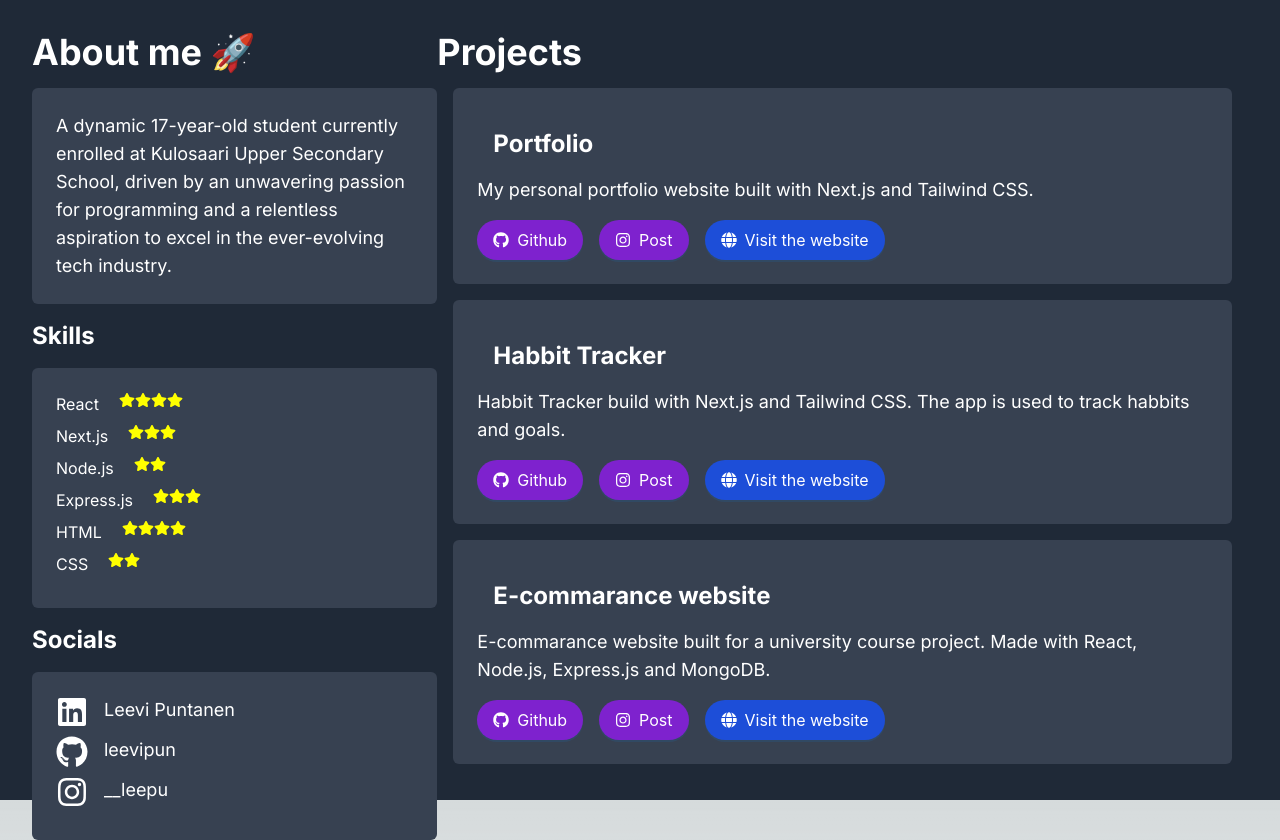
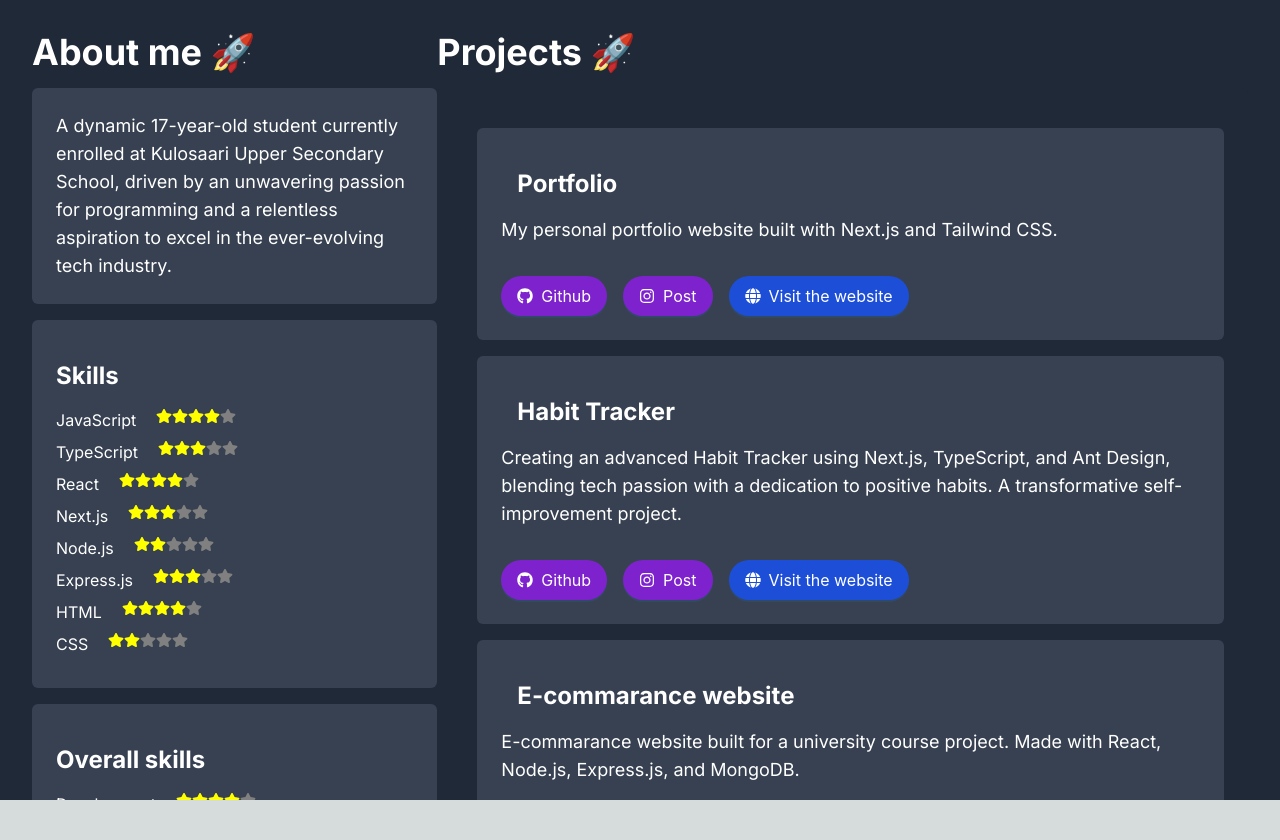
Before and after one commit to leevipun/Portfolio, a Next.js app in the folder portfolio/: page / in a window 1280 px wide. After the commit the page ends 800 px from the top, so only its background shows below. Built offline with nearby package versions, Linux system fonts and the light colour scheme.

Commit message:
changes to the UI

```diff
--- a/portfolio/app/components/Projects.tsx
+++ b/portfolio/app/components/Projects.tsx
@@ -2,129 +2,66 @@ import React from 'react';
 import {FaGithub, FaGlobe, FaInstagram} from 'react-icons/fa';
 import {Button} from 'antd';
 
-export const Projects: React.FC = () => {
-  return (
-    <div className='w-2/3 min-w-[300px]'>
-      <h1 className='text-4xl font-bold mb-4'>Projects</h1>
-      <div className='bg-gray-700 p-6 rounded-md m-4'>
-        <h2 className='text-2xl font-bold m-4'>Portfolio</h2>
-        <p className='text-lg mb-4'>
-          My personal portfolio website built with Next.js and Tailwind CSS.
-        </p>
+interface Projects {
+  name: string;
+  description: string;
+  github: string;
+  instagram: string;
+  website: string;
+}
+
+export const ProjectsDisplay: React.FC<{projects: Projects[]}> = ({
+  projects,
+}) => {
+  const projectListItems = projects ? (
+    projects.map((project) => (
+      <div key={project.name} className='bg-gray-700 p-6 rounded-md ml-4 mt-4'>
+        <h2 className='text-2xl font-bold m-4'>{project.name}</h2>
+        <p className='text-lg mb-4'>{project.description}</p>
         <Button
-          className='mr-4 bg-purple-700'
+          className='mr-4 bg-purple-700 mt-4'
           type='primary'
           shape='round'
           icon={<FaGithub />}
           size='large'
-          href='https://portfolio-neon-kappa-94.vercel.app/'
+          href={project.github}
           target='_blank'
         >
           Github
         </Button>
         <Button
-          className='mr-4 bg-purple-700'
+          className='mr-4 bg-purple-700 mt-4'
           type='primary'
           shape='round'
           icon={<FaInstagram />}
           size='large'
-          href=''
+          href={project.instagram}
           target='_blank'
         >
           Post
         </Button>
         <Button
-          className='bg-blue-700'
+          className='bg-blue-700 mt-4'
           type='primary'
           shape='round'
           icon={<FaGlobe />}
           size='large'
-          href='https://courseproject-ten.vercel.app/'
+          href={project.website}
           target='_blank'
         >
           Visit the website
         </Button>
       </div>
-      <div className='bg-gray-700 p-6 rounded-md m-4'>
-        <h2 className='text-2xl font-bold m-4'>Habbit Tracker</h2>
-        <p className='text-lg mb-4'>
-          Habbit Tracker build with Next.js and Tailwind CSS. The app is used to
-          track habbits and goals.
-        </p>
-        <Button
-          className='mr-4 bg-purple-700'
-          type='primary'
-          shape='round'
-          icon={<FaGithub />}
-          size='large'
-          href='https://github.com/leevipun/Habbit-Tracker'
-          target='_blank'
-        >
-          Github
-        </Button>
-        <Button
-          className='mr-4 bg-purple-700'
-          type='primary'
-          shape='round'
-          icon={<FaInstagram />}
-          size='large'
-          href=''
-          target='_blank'
-        >
-          Post
-        </Button>
-        <Button
-          className='bg-blue-700'
-          type='primary'
-          shape='round'
-          icon={<FaGlobe />}
-          size='large'
-          href='https://courseproject-ten.vercel.app/'
-          target='_blank'
-        >
-          Visit the website
-        </Button>
-      </div>
-      <div className='bg-gray-700 p-6 rounded-md m-4'>
-        <h2 className='text-2xl font-bold m-4'>E-commarance website</h2>
-        <p className='text-lg mb-4'>
-          E-commarance website built for a university course project. Made with
-          React, Node.js, Express.js and MongoDB.
-        </p>
-        <Button
-          className='mr-4 bg-purple-700'
-          type='primary'
-          shape='round'
-          icon={<FaGithub />}
-          size='large'
-          href='https://github.com/leevipun/Courseproject'
-          target='_blank'
-        >
-          Github
-        </Button>
-        <Button
-          className='mr-4 bg-purple-700'
-          type='primary'
-          shape='round'
-          icon={<FaInstagram />}
-          size='large'
-          href=''
-          target='_blank'
-        >
-          Post
-        </Button>
-        <Button
-          className='bg-blue-700'
-          type='primary'
-          shape='round'
-          icon={<FaGlobe />}
-          size='large'
-          href='https://courseproject-ten.vercel.app/'
-          target='_blank'
-        >
-          Visit the website
-        </Button>
-      </div>
+    ))
+  ) : (
+    <div>
+      <h1>No projects to display</h1>
+    </div>
+  );
+  return (
+    <div className='sm:w-2/3 min-w-[300px]'>
+      <h1 className='text-4xl font-bold mb-4'>Projects 🚀</h1>
+      <div className='bg-gray-800 p-6 rounded-md'>{projectListItems}</div>
     </div>
   );
 };
--- a/portfolio/app/components/infobox.tsx
+++ b/portfolio/app/components/infobox.tsx
@@ -1,14 +1,8 @@
 'use client';
 
-import {Button} from 'antd';
 import React from 'react';
-import {
-  FaGithub,
-  FaGlobe,
-  FaInstagram,
-  FaLinkedin,
-  FaStar,
-} from 'react-icons/fa';
+import {FaStar} from 'react-icons/fa';
+import {Socials} from './socials';
 
 interface SkillListItems {
   name: string;
@@ -17,6 +11,8 @@ interface SkillListItems {
 
 export const InfoBox: React.FC = () => {
   const skillList: SkillListItems[] = [
+    {name: 'JavaScript', stars: 4},
+    {name: 'TypeScript', stars: 3},
     {name: 'React', stars: 4},
     {name: 'Next.js', stars: 3},
     {name: 'Node.js', stars: 2},
@@ -25,32 +21,55 @@ export const InfoBox: React.FC = () => {
     {name: 'CSS', stars: 2},
   ];
 
+  const overAllSkills: SkillListItems[] = [
+    {name: 'Development', stars: 4},
+    {name: 'Design', stars: 3},
+    {name: 'Communication', stars: 4},
+    {name: 'Problem solving', stars: 4},
+    {name: 'Teamwork', stars: 5},
+    {name: 'Leadership', stars: 3},
+    {name: 'Time management', stars: 4},
+    {name: 'Creativity', stars: 4},
+  ];
+
   const skillListItems = skillList.map((skill) => {
-    const starList = Array.from({length: skill.stars}, (_, i) => (
+    const filledStars = Array.from({length: skill.stars}, (_, i) => (
       <FaStar key={i} color='yellow' />
     ));
+
+    const emptyStars = Array.from({length: 5 - skill.stars}, (_, i) => (
+      <FaStar key={i + skill.stars} color='grey' />
+    ));
+
     return (
       <li key={skill.name} className='flex mb-2'>
         <p className='mr-5'>{skill.name}</p>
-        {starList}
+        {filledStars}
+        {emptyStars}
       </li>
     );
   });
 
-  const handleRedirectToLinkedIn = () => {
-    window.open('https://www.linkedin.com/in/leevi-puntanen-0a3484298/');
-  };
+  const overAllSkillsItems = overAllSkills.map((skill) => {
+    const filledStars = Array.from({length: skill.stars}, (_, i) => (
+      <FaStar key={i} color='yellow' />
+    ));
 
-  const handleRedirectToGitHub = () => {
-    window.open('https://github.com/leevipun');
-  };
+    const emptyStars = Array.from({length: 5 - skill.stars}, (_, i) => (
+      <FaStar key={i + skill.stars} color='grey' />
+    ));
 
-  const handleRedirectToInstagram = () => {
-    window.open('https://www.instagram.com/__leepu/');
-  };
+    return (
+      <li key={skill.name} className='flex mb-2'>
+        <p className='mr-5'>{skill.name}</p>
+        {filledStars}
+        {emptyStars}
+      </li>
+    );
+  });
 
   return (
-    <div className='w-1/3 min-w-[300px]'>
+    <div className='sm:w-1/3 min-w-[300px]'>
       <h1 className='text-4xl font-bold mb-4'>About me 🚀</h1>
       <div className='bg-gray-700 p-6 rounded-md'>
         <p className='text-lg'>
@@ -59,36 +78,21 @@ export const InfoBox: React.FC = () => {
           a relentless aspiration to excel in the ever-evolving tech industry.
         </p>
       </div>
-      <h2 className='text-2xl font-bold mb-4 mt-4'>Skills </h2>
-      <div className='bg-gray-700 p-6 rounded-md'>
-        <ul>{skillListItems}</ul>
-      </div>
-      <div>
-        <h2 className='text-2xl font-bold mb-4 mt-4'>Socials </h2>
-        <div className='bg-gray-700 p-6 rounded-md'>
-          <div
-            className='flex mb-2 hover:cursor-pointer hover:bg-gray-600 rounded-md mb-2'
-            onClick={handleRedirectToLinkedIn}
-          >
-            <FaLinkedin className='mr-4' size='2em' />
-            <p className='text-lg'>Leevi Puntanen</p>
+      <div className='2xl:flex justify-between'>
+        <div className='bg-gray-700 p-6 rounded-md mt-4'>
+          <h2 className='text-2xl font-bold mb-4 mt-4'>Skills</h2>
+          <div>
+            <ul>{skillListItems}</ul>
           </div>
-          <div
-            className='flex mb-2 hover:cursor-pointer hover:bg-gray-600 rounded-md mb-2'
-            onClick={handleRedirectToGitHub}
-          >
-            <FaGithub className='mr-4' size='2em' />
-            <p className='text-lg'>leevipun</p>
-          </div>
-          <div
-            className='flex hover:cursor-pointer hover:bg-gray-600 rounded-md mb-2'
-            onClick={handleRedirectToInstagram}
-          >
-            <FaInstagram className='mr-4' size='2em' />
-            <p className='text-lg'>__leepu</p>
+        </div>
+        <div className='bg-gray-700 p-6 rounded-md mt-4'>
+          <h2 className='text-2xl font-bold mb-4 mt-4'>Overall skills</h2>
+          <div>
+            <ul>{overAllSkillsItems}</ul>
           </div>
         </div>
       </div>
+      <Socials />
     </div>
   );
 };
--- /dev/null
+++ b/portfolio/app/components/socials.tsx
@@ -0,0 +1,51 @@
+import React from 'react';
+import {FaGithub, FaInstagram, FaLinkedin} from 'react-icons/fa';
+
+export const Socials: React.FC = () => {
+  const handleRedirectToLinkedIn = () => {
+    window.open('https://www.linkedin.com/in/leevi-puntanen-0a3484298/');
+  };
+
+  const handleRedirectToGitHub = () => {
+    window.open('https://github.com/leevipun');
+  };
+
+  const handleRedirectToInstagram = () => {
+    window.open('https://www.instagram.com/__leepu/');
+  };
+  return (
+    <div className='mb-4'>
+      <h2 className='text-2xl font-bold mb-4 mt-4'>Socials </h2>
+      <div className='bg-gray-700 p-6 rounded-md'>
+        <div
+          className='flex mb-2 hover:cursor-pointer hover:bg-gray-600 rounded-md mb-2 p-2'
+          onClick={handleRedirectToLinkedIn}
+        >
+          <FaLinkedin
+            className='mr-4 bg-white rounded-md'
+            color='#0077B5'
+            size='2em'
+          />
+          <p className='text-lg'>Leevi Puntanen</p>
+        </div>
+        <div
+          className='flex mb-2 hover:cursor-pointer hover:bg-gray-600 rounded-md mb-2 p-2'
+          onClick={handleRedirectToGitHub}
+        >
+          <FaGithub className='mr-4 bg-purple-700 rounded-md' size='2em' />
+          <p className='text-lg'>leevipun</p>
+        </div>
+        <div
+          className='flex hover:cursor-pointer hover:bg-gray-600 rounded-md mb-2 p-2'
+          onClick={handleRedirectToInstagram}
+        >
+          <FaInstagram
+            className='mr-4 rounded-md bg-gradient-to-tr from-yellow-300 via-pink-500 to-indigo-700'
+            size='2em'
+          />
+          <p className='text-lg'>__leepu</p>
+        </div>
+      </div>
+    </div>
+  );
+};
--- a/portfolio/app/page.tsx
+++ b/portfolio/app/page.tsx
@@ -1,12 +1,47 @@
+import {ProjectsDisplay} from './components/Projects';
 import {InfoBox} from './components/infobox';
-import {Projects} from './components/Projects';
+
+interface Projects {
+  name: string;
+  description: string;
+  github: string;
+  instagram: string;
+  website: string;
+}
 
 export default function Home() {
+  const projects: Projects[] = [
+    {
+      name: 'Portfolio',
+      description:
+        'My personal portfolio website built with Next.js and Tailwind CSS.',
+      github: 'https://github.com/leevipun/Portfolio',
+      instagram: '',
+      website: 'https://portfolio-neon-kappa-94.vercel.app/',
+    },
+    {
+      name: 'Habit Tracker',
+      description:
+        'Creating an advanced Habit Tracker using Next.js, TypeScript, and Ant Design, blending tech passion with a dedication to positive habits. A transformative self-improvement project.',
+      github: 'https://github.com/leevipun/Habit-Tracker',
+      instagram: '',
+      website: 'https://courseproject-ten.vercel.app/',
+    },
+    {
+      name: 'E-commarance website',
+      description:
+        'E-commarance website built for a university course project. Made with React, Node.js, Express.js, and MongoDB.',
+      github: 'https://github.com/leevipun/Courseproject',
+      instagram: '',
+      website: 'https://courseproject-ten.vercel.app/',
+    },
+  ];
+
   return (
-    <main className='flex flex-col'>
-      <div className='flex bg-gray-800 p-8 text-white h-screen'>
+    <main className='flex flex-col bg-gray-800 overflow-auto'>
+      <div className=' bg-gray-800 p-8 text-white h-screen sm:flex'>
         <InfoBox />
-        <Projects />
+        <ProjectsDisplay projects={projects} />
       </div>
     </main>
   );
--- a/portfolio/package.json
+++ b/portfolio/package.json
@@ -10,12 +10,14 @@
   },
   "dependencies": {
     "antd": "^5.13.2",
+    "mongoose": "^8.1.0",
     "next": "14.0.4",
     "react": "^18",
     "react-dom": "^18",
     "react-icons": "^5.0.1"
   },
   "devDependencies": {
+    "@prisma/client": "^5.8.1",
     "@types/node": "^20",
     "@types/react": "^18",
     "@types/react-dom": "^18",
@@ -23,6 +25,7 @@
     "eslint": "^8",
     "eslint-config-next": "14.0.4",
     "postcss": "^8",
+    "prisma": "^5.8.1",
     "tailwindcss": "^3.3.0",
     "typescript": "^5"
   }
```
Also changed, not shown: portfolio/app/layout.tsx (+8 -12 lines), 1 other file (tests, documents, lock files or other folders).
